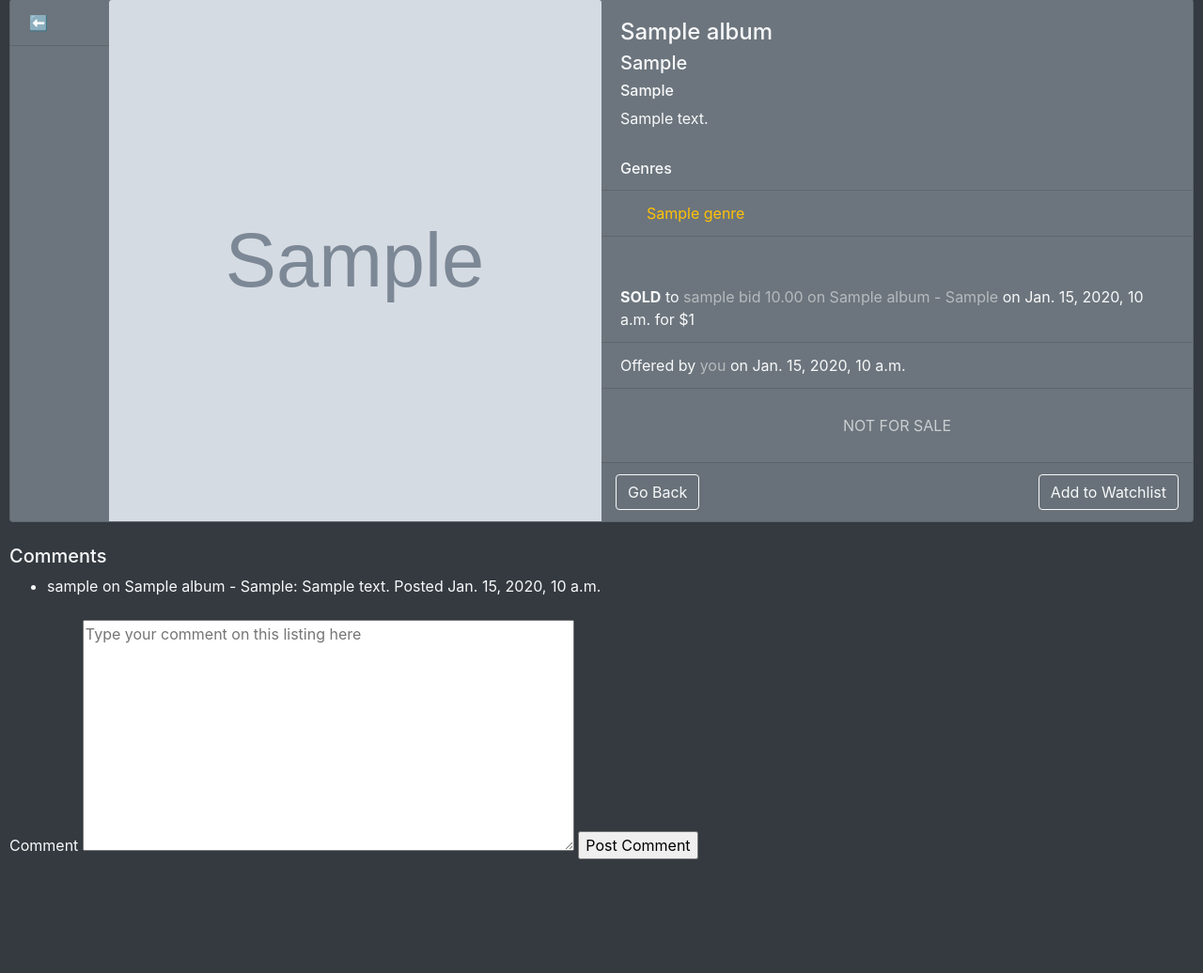
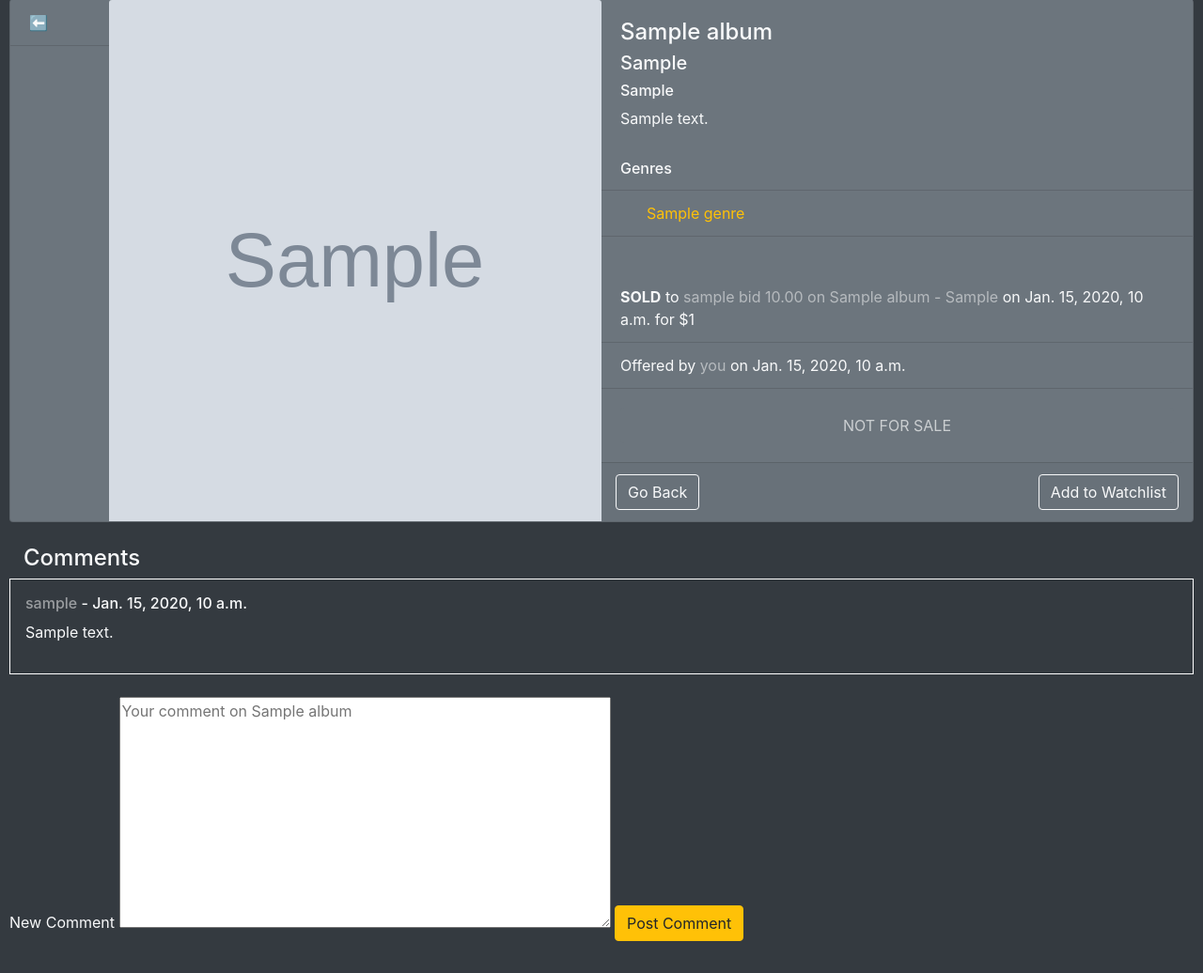
Before and after one commit to mrumiker/ebay-clone, a Django app: template auctions/templates/auctions/listing.html in a window 1280 px wide. Shown: the part 171-1207 px from the top of the page at 94% size. Before the commit the page ends 1086 px from the top, so only its background shows below. Run offline with Django 3.2, Linux system fonts and the light colour scheme; a user stored in the database is signed in; tables that the repository leaves empty hold one stand-in row (values such as "Sample post"); the template is opened without the code that fills it: values that come from a table or form of the project are taken from there, most other values are stand-ins (such as "Sample title", 1, 10 or a date in 2020); grey boxes marked "Sample" are stand-in pictures; some libraries are stand-ins or nearby versions.

Commit message:
format Comments

```diff
--- a/auctions/templates/auctions/listing.html
+++ b/auctions/templates/auctions/listing.html
@@ -141,13 +141,21 @@
     </div>
   </div>
 </div>
-<div id="comments-container" class="my-4">
-  <h5>Comments</h5>
-  <ul>
+<section>
+  <div class="container-fluid my-4" id="comments-container">
+
+    <h4>Comments</h4>
     {% for comment in comments %}
-    <li>{{ comment }} Posted {{ comment.datetime_posted }}</li>
+    <div class="row border border-white my-2 p-3">
+      <div class="comment">
+        <h6><a href="{% url 'albums' comment.commenter.id %}" class="card-link text-white-50">{{comment.commenter}}</a>
+          - {{ comment.datetime_posted }}
+        </h6>
+        <p>{{ comment.text }}</p>
+      </div>
+    </div>
     {% endfor %}
-  </ul>
+
   </div>
   {% if user.is_authenticated %}
   <div id="comment-form-container" class="my-4">
@@ -155,12 +163,12 @@
       {% csrf_token %}
       <input type="hidden" name="album" value="{{ album.id }}">
       <input type="hidden" name="commenter" value="{{ user.id }}">
-    <label for="comment-text">Comment</label>
+      <label for="comment-text">New Comment</label>
       <textarea name="text" id="id_text" cols="49" rows="10" maxlength="1024" required
-      placeholder="Type your comment on this listing here"></textarea>
-    <input type="submit" value="Post Comment">
+        placeholder="Your comment on {{album.title}}"></textarea>
+      <input type="submit" class="btn btn-warning" value="Post Comment">
     </form>
   </div>
   {% endif %}
-
+</section>
 {% endblock %}
```
Lines whose indentation alone changed are shown as unchanged.
